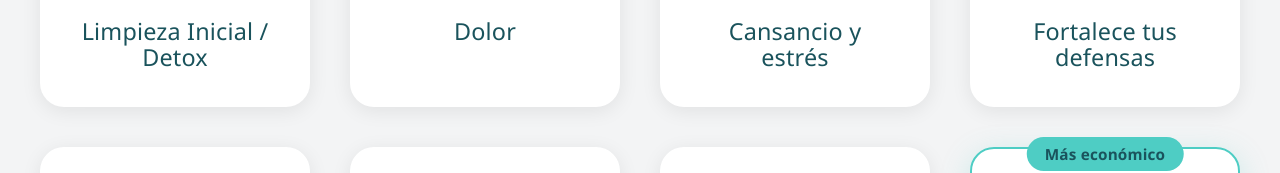
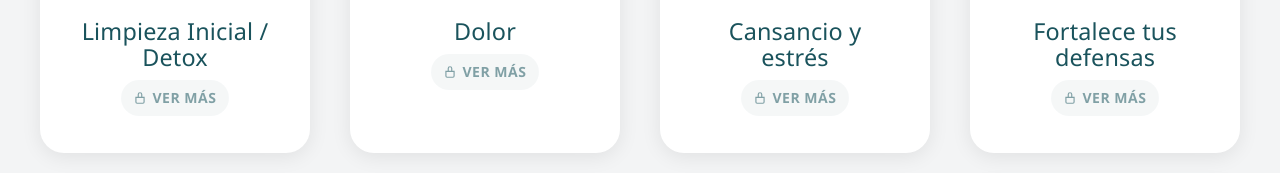
Before and after one commit to rubenchomazo/sueroterapia-web, a React (Vite) app: page / in a window 1280 px wide. Shown: the part 1972-2145 px from the top of the page. Built offline with nearby package versions, Linux system fonts and the light colour scheme.

Commit message:
feat: back button closes service modal + tap hint on cards

```diff
--- a/src/App.css
+++ b/src/App.css
@@ -590,6 +590,34 @@ body {
   font-weight: 500;
 }
 
+.service-card {
+  cursor: pointer;
+}
+
+.card-tap-hint {
+  display: inline-flex;
+  align-items: center;
+  gap: 5px;
+  margin-top: 10px;
+  padding: 5px 12px;
+  border-radius: 20px;
+  background: rgba(26, 83, 92, 0.08);
+  color: var(--primary);
+  font-size: 0.78rem;
+  font-weight: 600;
+  letter-spacing: 0.5px;
+  text-transform: uppercase;
+  opacity: 0.55;
+  transition: opacity 0.3s ease, background 0.3s ease, transform 0.3s ease;
+}
+
+.service-card:hover .card-tap-hint {
+  opacity: 1;
+  background: var(--secondary);
+  color: var(--dark);
+  transform: translateY(-2px);
+}
+
 /* ========================
    Modal
 ======================== */
--- a/src/App.jsx
+++ b/src/App.jsx
@@ -48,6 +48,27 @@ function App() {
 
     return () => observer.disconnect()
   }, [])
+
+  // Cerrar modal con el botón "atrás" del navegador
+  useEffect(() => {
+    const handlePopState = () => {
+      setSelectedService(null)
+    }
+    window.addEventListener('popstate', handlePopState)
+    return () => window.removeEventListener('popstate', handlePopState)
+  }, [])
+
+  const openService = (service) => {
+    setSelectedService(service)
+    history.pushState({ modal: service.id }, '')
+  }
+
+  const closeService = () => {
+    setSelectedService(null)
+    if (history.state && history.state.modal) {
+      history.back()
+    }
+  }
 
   const services = [
     {
@@ -331,7 +352,7 @@ function App() {
             <div
               key={service.id}
               className={`service-card fade-in stagger-${index + 1} ${service.highlight ? 'highlight' : ''}`}
-              onClick={() => setSelectedService(service)}
+              onClick={() => openService(service)}
             >
               {service.highlight && <span className="popular-badge">{service.highlightText || "Más popular"}</span>}
               {service.image && (
@@ -341,6 +362,10 @@ function App() {
                 {getIcon(service.icon)}
               </div>
               <p>{service.name}</p>
+              <span className="card-tap-hint">
+                <svg viewBox="0 0 24 24" fill="none" stroke="currentColor" strokeWidth="2" width="14" height="14"><path d="M9 11V6a3 3 0 0 1 6 0v5" /><path d="M5 11h14v8a2 2 0 0 1-2 2H7a2 2 0 0 1-2-2v-8z" /></svg>
+                Ver más
+              </span>
             </div>
           ))}
         </div>
@@ -348,9 +373,9 @@ function App() {
       </section>
 
       {selectedService && (
-        <div className="modal-overlay" onClick={() => setSelectedService(null)}>
+        <div className="modal-overlay" onClick={closeService}>
           <div className="modal-content" onClick={(e) => e.stopPropagation()}>
-            <button className="modal-close" onClick={() => setSelectedService(null)}>
+            <button className="modal-close" onClick={closeService}>
               <svg viewBox="0 0 24 24" fill="none" stroke="currentColor" strokeWidth="2">
                 <line x1="18" y1="6" x2="6" y2="18" />
                 <line x1="6" y1="6" x2="18" y2="18" />
```
